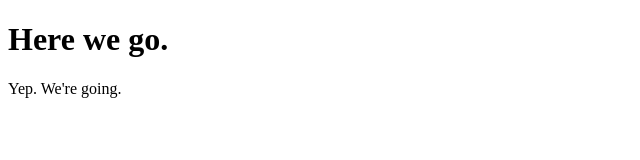
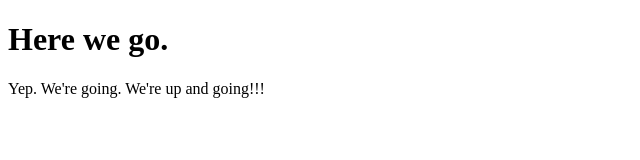
Before and after one commit to noah-arroyo/portfolio, a plain HTML site: page index.html in a window 1280 px wide. Shown: the whole page, without its empty margins (0-640 px from the left). Drawn offline with Linux system fonts and the light colour scheme.

Commit message:
Update index.html

```diff
--- a/index.html
+++ b/index.html
@@ -5,6 +5,6 @@
 </head>
 <body>
 	<h1>Here we go.</h1>
-	<p>Yep. We're going.</p>
+	<p>Yep. We're going. We're up and going!!!</p>
 </body>
 </html>
```
